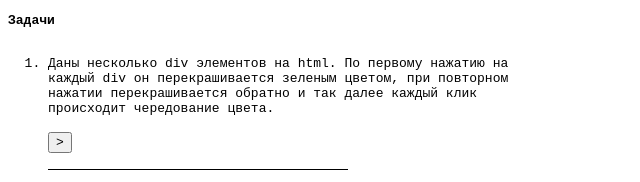
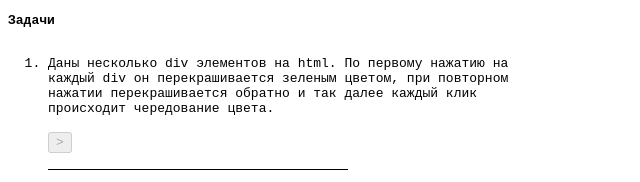
Before and after one commit to 51ck/itmo.javascript, a plain HTML site: page homework/09/index.html in a window 1280 px wide. Shown: the top 182 px of the page, 0-640 px from the left. Drawn offline with Linux system fonts and the light colour scheme.

Commit message:
homework #9 2/3 one more fix

```diff
--- a/homework/09/index.html
+++ b/homework/09/index.html
@@ -58,7 +58,7 @@
 каждый div он перекрашивается зеленым цветом, при повторном
 нажатии перекрашивается обратно и так далее каждый клик
 происходит чередование цвета.
-<div class="task1"><button>></button disabled> <span></span>
+<div class="task1"><button disabled>></button> <span></span>
 </div></li>
 <li>Реализовать счётчик нажатий на кнопку: Дана кнопка внутри неё
 записана цифра. При клике на кнопку – её значение должно
```
